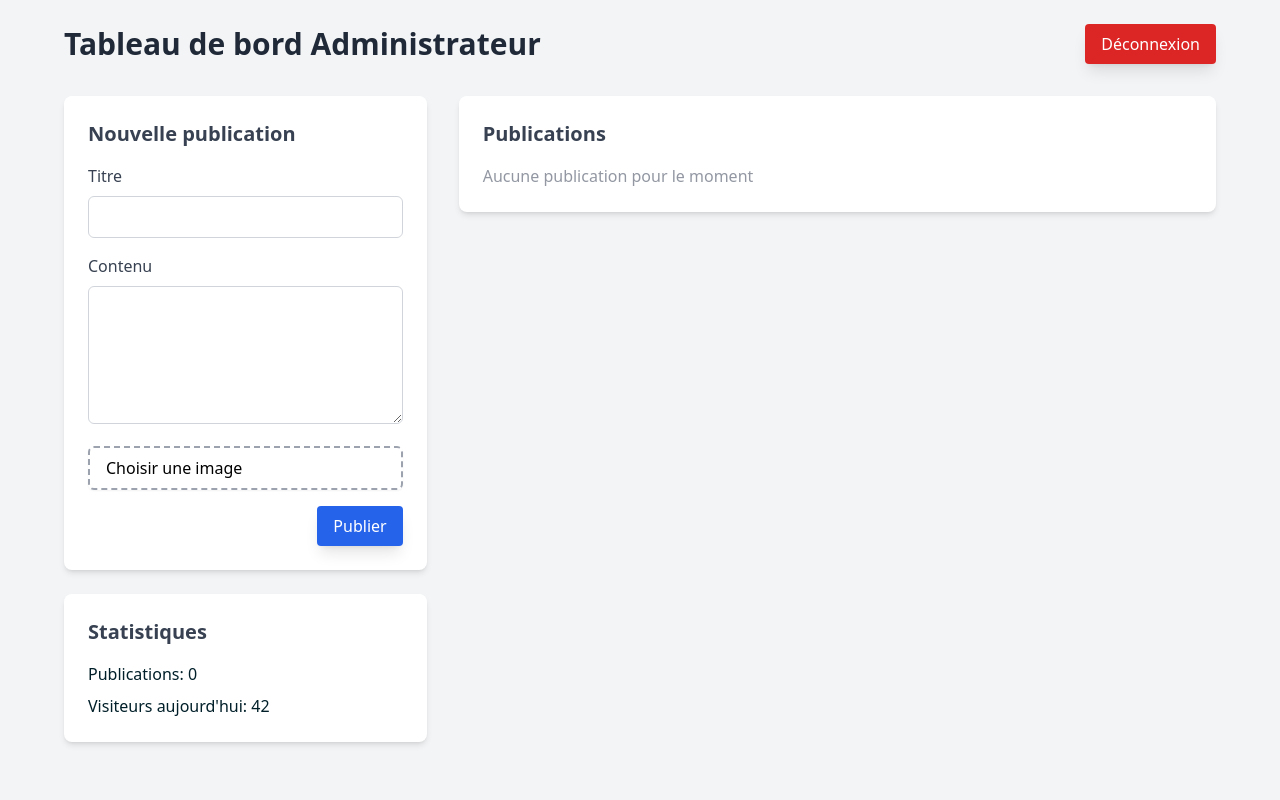
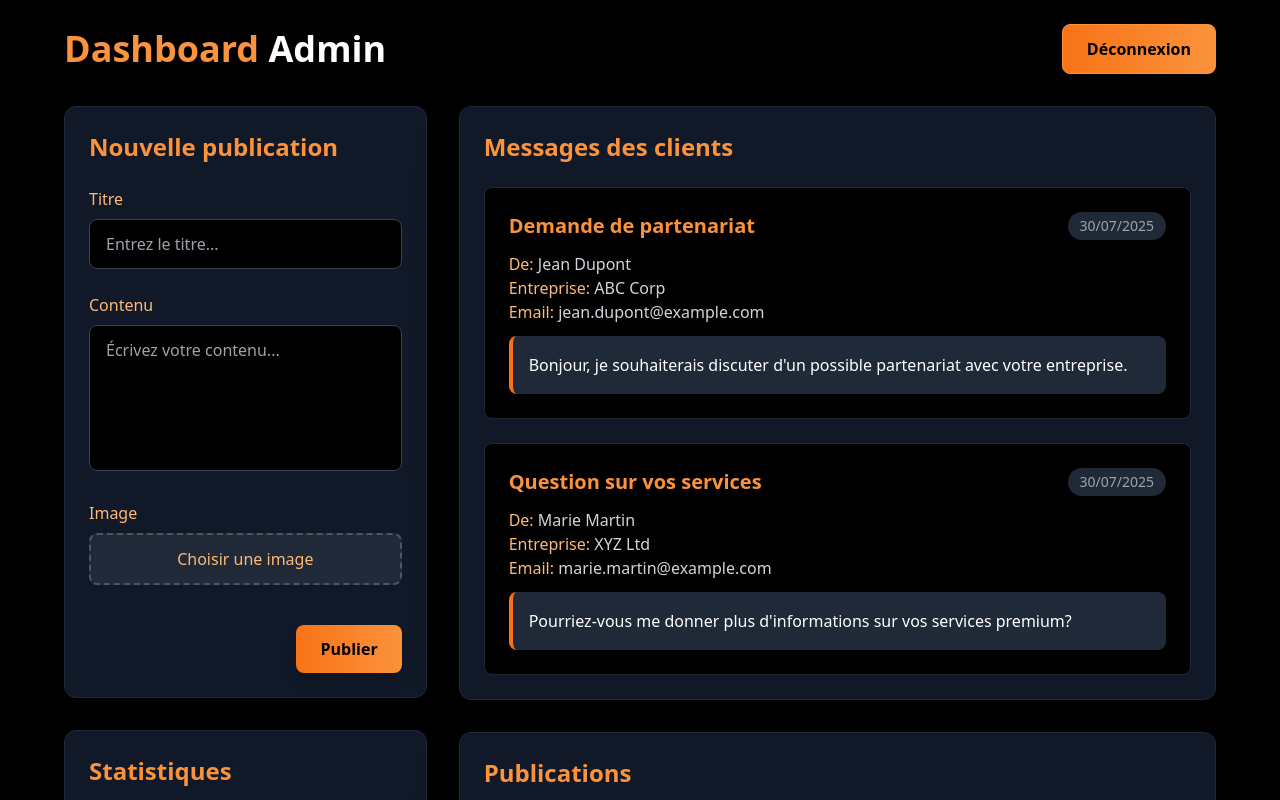
Before and after one commit to Martin42746284/aria-contact-header-18-9ca684d4, a React (Vite) app: page /dashboard in a window 1280 px wide. Shown: the top 800 px of the page. Built offline with nearby package versions, Linux system fonts and the light colour scheme; sample sign-in values are in the browser's storage.

Commit message:
modification de dasboard admin

```diff
--- a/src/components/AdminDashboard.tsx
+++ b/src/components/AdminDashboard.tsx
@@ -1,16 +1,48 @@
 import { useState } from "react";
 import { useNavigate } from "react-router-dom";
 
-const AdminDashboard = () => {
-  const navigate = useNavigate();
-  const [posts, setPosts] = useState<Array<{
+interface CustomerMessage {
+  id: number;
+  subject: string;
+  from: string;
+  email: string;
+  company: string;
+  content: string;
+  date: string;
+}
+
+interface BlogPost {
   id: number;
   title: string;
   content: string;
   image: File | null;
   imagePreview: string | null;
   date: string;
-  }>>([]);
+}
+
+const AdminDashboard = () => {
+  const navigate = useNavigate();
+  const [posts, setPosts] = useState<BlogPost[]>([]);
+  const [messages, setMessages] = useState<CustomerMessage[]>([
+    {
+      id: 1,
+      subject: "Demande de partenariat",
+      from: "Jean Dupont",
+      email: "jean.dupont@example.com",
+      company: "ABC Corp",
+      content: "Bonjour, je souhaiterais discuter d'un possible partenariat avec votre entreprise.",
+      date: "30/07/2025",
+    },
+    {
+      id: 2,
+      subject: "Question sur vos services",
+      from: "Marie Martin",
+      email: "marie.martin@example.com",
+      company: "XYZ Ltd",
+      content: "Pourriez-vous me donner plus d'informations sur vos services premium?",
+      date: "30/07/2025",
+    },
+  ]);
 
   const [newPost, setNewPost] = useState({
     title: "",
@@ -79,7 +111,7 @@ const AdminDashboard = () => {
     setNewPost({ title: "", content: "", image: null, imagePreview: null });
   };
 
-  const handleEdit = (post: typeof posts[0]) => {
+  const handleEdit = (post: BlogPost) => {
     setNewPost({
       title: post.title,
       content: post.content,
@@ -102,29 +134,32 @@ const AdminDashboard = () => {
   };
 
   return (
-    <div className="p-6 min-h-screen bg-gray-100">
+    <div className="p-6 min-h-screen bg-black">
       <div className="max-w-6xl mx-auto">
+        {/* Header */}
         <div className="flex justify-between items-center mb-8 animate-fadeInDown">
-          <h1 className="text-3xl font-bold text-gray-800 transform transition duration-500 hover:scale-105">
-            Tableau de bord Administrateur
+          <h1 className="text-4xl font-bold text-white transform transition duration-500 hover:scale-105">
+            <span className="text-orange-400">Dashboard</span> <span className="text-white">Admin</span>
           </h1>
           <button
             onClick={handleLogout}
-            className="bg-red-600 text-white py-2 px-4 rounded hover:bg-red-700 transition duration-300 transform hover:-translate-y-1 shadow-lg hover:shadow-red-500/50"
+            className="bg-gradient-to-r from-orange-500 to-orange-400 text-black font-semibold py-3 px-6 rounded-lg hover:from-orange-400 hover:to-orange-300 transition duration-300 transform hover:-translate-y-1 shadow-lg hover:shadow-orange-500/50 border border-orange-400"
           >
             Déconnexion
           </button>
         </div>
 
         <div className="grid grid-cols-1 lg:grid-cols-3 gap-8">
+          {/* Left Column */}
           <div className="lg:col-span-1">
-            <div className="bg-white p-6 rounded-lg shadow-md transition-all duration-300 hover:shadow-xl animate-fadeInLeft">
-              <h2 className="text-xl font-semibold mb-4 text-gray-700 transform transition duration-500 hover:translate-x-2">
+            {/* New Post Form */}
+            <div className="bg-gray-900 p-6 rounded-xl shadow-2xl transition-all duration-300 hover:shadow-orange-500/20 animate-fadeInLeft border border-gray-800">
+              <h2 className="text-2xl font-semibold mb-6 text-orange-400 transform transition duration-500 hover:translate-x-2">
                 {editingPostId !== null ? "Modifier la publication" : "Nouvelle publication"}
               </h2>
-              <form onSubmit={handleSubmit}>
-                <div className="mb-4">
-                  <label className="block text-gray-700 mb-2" htmlFor="title">
+              <form onSubmit={handleSubmit} className="space-y-6">
+                <div>
+                  <label className="block text-orange-300 mb-2 font-medium" htmlFor="title">
                     Titre
                   </label>
                   <input
@@ -133,12 +168,13 @@ const AdminDashboard = () => {
                     name="title"
                     value={newPost.title}
                     onChange={handleInputChange}
-                    className="w-full px-3 py-2 bg-white text-black border border-gray-300 rounded-md focus:outline-none focus:ring-2 focus:ring-blue-500 transition duration-300 focus:border-blue-500"
+                    className="w-full px-4 py-3 bg-black text-white border border-gray-700 rounded-lg focus:outline-none focus:ring-2 focus:ring-orange-500 transition duration-300 focus:border-orange-500 hover:border-gray-600"
                     required
+                    placeholder="Entrez le titre..."
                   />
                 </div>
-                <div className="mb-4">
-                  <label className="block text-gray-700 mb-2" htmlFor="content">
+                <div>
+                  <label className="block text-orange-300 mb-2 font-medium" htmlFor="content">
                     Contenu
                   </label>
                   <textarea
@@ -147,13 +183,14 @@ const AdminDashboard = () => {
                     value={newPost.content}
                     onChange={handleInputChange}
                     rows={5}
-                    className="w-full px-3 py-2 bg-white text-black border border-gray-300 rounded-md focus:outline-none focus:ring-2 focus:ring-blue-500 transition duration-300 focus:border-blue-500"
+                    className="w-full px-4 py-3 bg-black text-white border border-gray-700 rounded-lg focus:outline-none focus:ring-2 focus:ring-orange-500 transition duration-300 focus:border-orange-500 hover:border-gray-600 resize-none"
                     required
+                    placeholder="Écrivez votre contenu..."
                   />
                 </div>
-                <div className="mb-4">
-                  <label className="block text-gray-700 mb-2" htmlFor="image">
-
+                <div>
+                  <label className="block text-orange-300 mb-2 font-medium" htmlFor="image">
+                    Image
                   </label>
                   <input
                     type="file"
@@ -161,39 +198,25 @@ const AdminDashboard = () => {
                     name="image"
                     accept="image/*"
                     onChange={handleImageChange}
-                    className="w-full opacity-0 absolute h-0"
-                    multiple
-                    max={3}
+                    className="hidden"
                   />
                   <label
                     htmlFor="image"
-                    className="block w-full px-4 py-2 border-2 border-dashed border-gray-400 rounded-md cursor-pointer bg-white hover:bg-gray-50 transition duration-300 transform hover:scale-[1.01] shadow-sm text-black"
+                    className="block w-full px-4 py-3 border-2 border-dashed border-gray-600 rounded-lg cursor-pointer bg-gray-800 hover:bg-gray-700 transition duration-300 transform hover:scale-[1.01] shadow-sm text-orange-300 text-center font-medium hover:border-orange-500"
                   >
                      Choisir une image
                   </label>
                   {newPost.imagePreview && (
-                    <div className="mt-2 animate-fadeIn grid grid-cols-2 gap-2">
-                      {Array.isArray(newPost.imagePreview) ? (
-                        newPost.imagePreview.map((preview, index) => (
-                          <div key={index} className="relative">
-                            <img
-                              src={preview}
-                              alt={`Preview ${index + 1}`}
-                              className="h-32 w-full object-cover rounded border-2 border-gray-200 transition duration-300 hover:scale-[1.02]"
-                            />
-                          </div>
-                        ))
-                      ) : (
+                    <div className="mt-4 animate-fadeIn">
                       <img
                         src={newPost.imagePreview}
                         alt="Preview"
-                          className="h-32 w-full object-cover rounded border-2 border-gray-200 transition duration-300 hover:scale-[1.02]"
+                        className="h-40 w-full object-cover rounded-lg border-2 border-orange-500 transition duration-300 hover:scale-[1.02] shadow-lg"
                       />
-                      )}
                     </div>
                   )}
                 </div>
-                <div className="flex justify-end space-x-2">
+                <div className="flex justify-end space-x-3 pt-4">
                   {editingPostId !== null && (
                     <button
                       type="button"
@@ -201,14 +224,14 @@ const AdminDashboard = () => {
                         setNewPost({ title: "", content: "", image: null, imagePreview: null });
                         setEditingPostId(null);
                       }}
-                      className="bg-gray-500 text-white py-2 px-4 rounded hover:bg-gray-600 transition duration-300 transform hover:-translate-y-1"
+                      className="bg-gray-700 text-white py-3 px-6 rounded-lg hover:bg-gray-600 transition duration-300 transform hover:-translate-y-1 font-medium"
                     >
                       Annuler
                     </button>
                   )}
                   <button
                     type="submit"
-                    className="bg-blue-600 text-white py-2 px-4 rounded hover:bg-blue-700 transition duration-300 transform hover:-translate-y-1 shadow-lg hover:shadow-blue-500/50"
+                    className="bg-gradient-to-r from-orange-500 to-orange-400 text-black font-semibold py-3 px-6 rounded-lg hover:from-orange-400 hover:to-orange-300 transition duration-300 transform hover:-translate-y-1 shadow-lg hover:shadow-orange-500/50"
                   >
                     {editingPostId !== null ? "Modifier" : "Publier"}
                   </button>
@@ -216,76 +239,120 @@ const AdminDashboard = () => {
               </form>
             </div>
 
-            <div className="bg-white p-6 rounded-lg shadow-md mt-6 transition-all duration-500 hover:shadow-lg animate-fadeInUp">
-              <h2 className="text-xl font-semibold mb-4 text-gray-700">
+            {/* Statistics */}
+            <div className="bg-gray-900 p-6 rounded-xl shadow-2xl mt-8 transition-all duration-500 hover:shadow-orange-500/20 animate-fadeInUp border border-gray-800">
+              <h2 className="text-2xl font-semibold mb-6 text-orange-400">
                  Statistiques
               </h2>
-              <div className="space-y-2">
-                <p className="transition duration-300 hover:text-blue-600">Publications: {posts.length}</p>
-                <p className="transition duration-300 hover:text-green-600">Visiteurs aujourd'hui: 42</p>
+              <div className="space-y-4">
+                <div className="bg-black p-4 rounded-lg border border-gray-800 transition duration-300 hover:border-orange-500">
+                  <p className="text-orange-300 font-medium">Publications</p>
+                  <p className="text-2xl font-bold text-white">{posts.length}</p>
+                </div>
+                <div className="bg-black p-4 rounded-lg border border-gray-800 transition duration-300 hover:border-orange-500">
+                  <p className="text-orange-300 font-medium">Visiteurs aujourd'hui</p>
+                  <p className="text-2xl font-bold text-white">42</p>
+                </div>
+                <div className="bg-black p-4 rounded-lg border border-gray-800 transition duration-300 hover:border-orange-500">
+                  <p className="text-orange-300 font-medium">Messages clients</p>
+                  <p className="text-2xl font-bold text-white">{messages.length}</p>
+                </div>
               </div>
             </div>
           </div>
 
+          {/* Right Column */}
           <div className="lg:col-span-2">
-            <div className="bg-white p-6 rounded-lg shadow-md animate-fadeInRight">
-              <h2 className="text-xl font-semibold mb-4 text-gray-700 transform transition duration-500 hover:translate-x-1">
+            {/* Customer Messages */}
+            <div className="bg-gray-900 p-6 rounded-xl shadow-2xl mb-8 animate-fadeInRight border border-gray-800">
+              <h2 className="text-2xl font-semibold mb-6 text-orange-400 transform transition duration-500 hover:translate-x-1">
+                 Messages des clients
+              </h2>
+              {messages.length === 0 ? (
+                <p className="text-gray-400 animate-pulse text-center py-8">Aucun message pour le moment</p>
+              ) : (
+                <div className="space-y-6">
+                  {messages.map((message) => (
+                    <div
+                      key={message.id}
+                      className="bg-black border border-gray-800 rounded-lg p-6 transition-all duration-300 hover:border-orange-500 hover:shadow-lg hover:shadow-orange-500/10 animate-fadeIn"
+                    >
+                      <div className="flex justify-between items-start mb-3">
+                        <h3 className="text-xl font-bold text-orange-400">
+                          {message.subject}
+                        </h3>
+                        <span className="text-gray-400 text-sm bg-gray-800 px-3 py-1 rounded-full">
+                          {message.date}
+                        </span>
+                      </div>
+                      <div className="mb-3">
+                        <p className="text-gray-300">
+                          <span className="text-orange-300 font-medium">De:</span> {message.from}
+                        </p>
+                        <p className="text-gray-300">
+                          <span className="text-orange-300 font-medium">Entreprise:</span> {message.company}
+                        </p>
+                        <p className="text-gray-300">
+                          <span className="text-orange-300 font-medium">Email:</span> {message.email}
+                        </p>
+                      </div>
+                      <div className="bg-gray-800 p-4 rounded-lg border-l-4 border-orange-500">
+                        <p className="text-white leading-relaxed">
+                          {message.content}
+                        </p>
+                      </div>
+                    </div>
+                  ))}
+                </div>
+              )}
+            </div>
+
+            {/* Blog Posts */}
+            <div className="bg-gray-900 p-6 rounded-xl shadow-2xl animate-fadeInRight border border-gray-800">
+              <h2 className="text-2xl font-semibold mb-6 text-orange-400 transform transition duration-500 hover:translate-x-1">
                  Publications
               </h2>
               {posts.length === 0 ? (
-                <p className="text-gray-500 animate-pulse">Aucune publication pour le moment</p>
+                <p className="text-gray-400 animate-pulse text-center py-8">Aucune publication pour le moment</p>
               ) : (
                 <div className="space-y-6">
                   {posts.map((post) => (
                     <div
                       id={`post-${post.id}`}
                       key={post.id}
-                      className="border-b border-gray-200 pb-4 last:border-0 transition-all duration-300 hover:bg-gray-50 rounded-lg p-3 animate-fadeIn"
+                      className="bg-black border border-gray-800 rounded-lg p-6 transition-all duration-300 hover:border-orange-500 hover:shadow-lg hover:shadow-orange-500/10 animate-fadeIn"
                     >
-                      <div className="flex justify-between items-start">
-                        <h3 className="text-lg font-medium text-gray-800 transition duration-300 hover:text-blue-600">
+                      <div className="flex justify-between items-start mb-3">
+                        <h3 className="text-xl font-bold text-orange-400 transition duration-300 hover:text-orange-300">
                           {post.title}
                         </h3>
-                        <div className="flex space-x-2">
+                        <div className="flex space-x-3">
                           <button
                             onClick={() => handleEdit(post)}
-                            className="text-yellow-600 hover:text-yellow-800 transition duration-300 transform hover:scale-110"
+                            className="text-orange-400 hover:text-orange-300 transition duration-300 transform hover:scale-110 font-medium px-3 py-1 rounded border border-orange-500 hover:bg-orange-500 hover:text-black"
                           >
-                            Modifier
+                            ✏️ Modifier
                           </button>
                           <button
                             onClick={() => handleDelete(post.id)}
-                            className="text-red-600 hover:text-red-800 transition duration-300 transform hover:scale-110"
+                            className="text-red-400 hover:text-red-300 transition duration-300 transform hover:scale-110 font-medium px-3 py-1 rounded border border-red-500 hover:bg-red-500 hover:text-black"
                           >
                              Supprimer
                           </button>
                         </div>
                       </div>
-                      <p className="text-gray-600 text-sm mb-2">
+                      <p className="text-gray-400 text-sm mb-4 bg-gray-800 px-3 py-1 rounded-full inline-block">
                          Publié le {post.date}
                       </p>
-                      <p className="text-gray-700 mb-3 transition duration-300 hover:text-gray-900">
+                      <p className="text-gray-300 mb-4 leading-relaxed transition duration-300 hover:text-white">
                         {post.content}
                       </p>
                       {post.imagePreview && (
-                        <div className="grid grid-cols-2 md:grid-cols-3 gap-2">
-                          {Array.isArray(post.imagePreview) ? (
-                            post.imagePreview.map((preview, index) => (
-                              <img
-                                key={index}
-                                src={preview}
-                                alt={`Publication ${index + 1}`}
-                                className="h-32 w-full object-cover rounded border-2 border-gray-200 transition duration-300 hover:scale-[1.01] shadow-sm"
-                              />
-                            ))
-                          ) : (
                         <img
                           src={post.imagePreview}
                           alt="Publication"
-                              className="h-48 w-full object-cover rounded border-2 border-gray-200 transition duration-300 hover:scale-[1.01] shadow-sm"
+                          className="h-64 w-full object-cover rounded-lg border-2 border-orange-500 transition duration-300 hover:scale-[1.01] shadow-lg"
                         />
-                          )}
-                        </div>
                       )}
                     </div>
                   ))}
@@ -332,6 +399,21 @@ const AdminDashboard = () => {
         .animate-fadeInUp {
           animation: fadeInUp 0.5s ease-out forwards;
         }
+
+        /* Scrollbar styling */
+        ::-webkit-scrollbar {
+          width: 8px;
+        }
+        ::-webkit-scrollbar-track {
+          background: #1f2937;
+        }
+        ::-webkit-scrollbar-thumb {
+          background: #f97316;
+          border-radius: 4px;
+        }
+        ::-webkit-scrollbar-thumb:hover {
+          background: #ea580c;
+        }
       `}</style>
     </div>
   );
```
Lines whose indentation alone changed are shown as unchanged.
